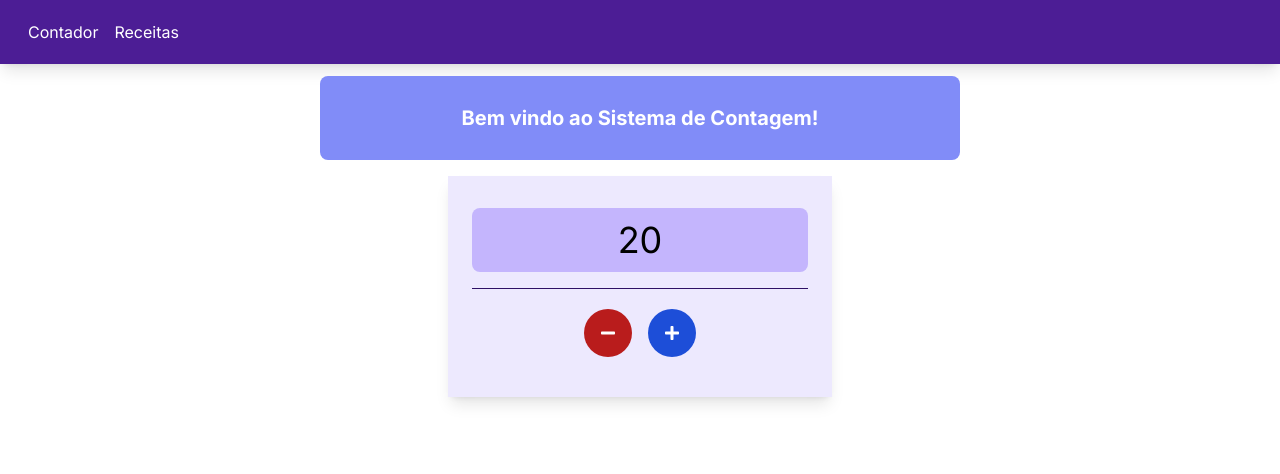
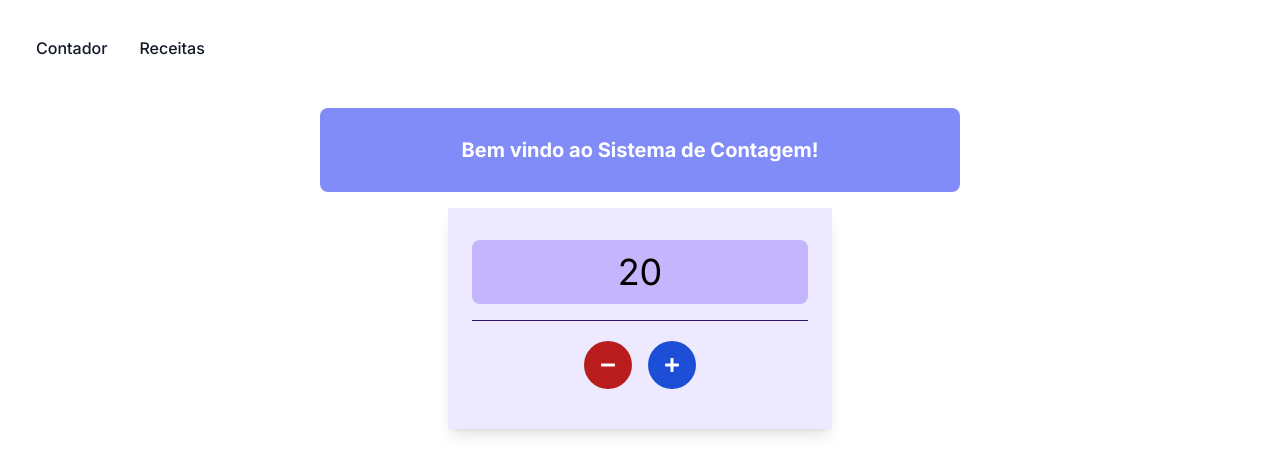
Before and after one commit to estevan324/counter-and-recipes, a Next.js app: page / in a window 1280 px wide. Shown: the top 474 px of the page. Built offline with nearby package versions, Linux system fonts and the light colour scheme.

Commit message:
styling navbar

```diff
--- a/src/components/layout/Navbar/NavLink.tsx
+++ b/src/components/layout/Navbar/NavLink.tsx
@@ -4,8 +4,13 @@
 
 export default function NavLink({ label, href }: NavLink) {
   return (
-    <div className="mx-2">
-      <Link href={href}>{label}</Link>
-    </div>
+    <li>
+      <Link
+        href={href}
+        className="block py-2 px-3 text-gray-900 rounded hover:bg-gray-100 md:hover:bg-transparent md:border-0 md:hover:text-blue-700 md:p-0 dark:text-white md:dark:hover:text-blue-500 dark:hover:bg-gray-700 dark:hover:text-white md:dark:hover:bg-transparent"
+      >
+        {label}
+      </Link>
+    </li>
   );
 }
--- a/src/components/layout/Navbar/index.tsx
+++ b/src/components/layout/Navbar/index.tsx
@@ -3,10 +3,16 @@
 
 export default function Navbar() {
   return (
-    <div className="bg-violet-900 text-white p-5 flex shadow-lg">
-      {NAV_LINKS.map(({ href, label }) => (
-        <NavLink label={label} href={href} />
-      ))}
-    </div>
+    <nav className="bg-white border-gray-200 dark:bg-gray-900 p-5">
+      <div className="max-w-screen-xl flex flex-wrap items-center justify-between mx-auto p-4">
+        <div className="w-full md:w-auto" id="navbar-default">
+          <ul className="font-medium flex flex-col p-4 md:p-0 mt-4 border border-gray-100 rounded-lg bg-gray-50 md:flex-row md:space-x-8 rtl:space-x-reverse md:mt-0 md:border-0 md:bg-white dark:bg-gray-800 md:dark:bg-gray-900 dark:border-gray-700">
+            {NAV_LINKS.map(({ href, label }) => (
+              <NavLink href={href} label={label} />
+            ))}
+          </ul>
+        </div>
+      </div>
+    </nav>
   );
 }
```
